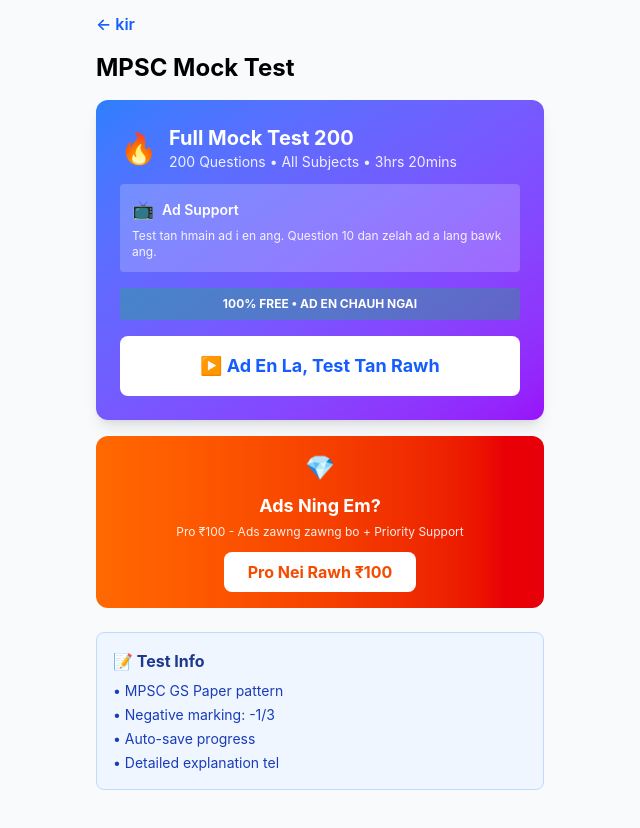
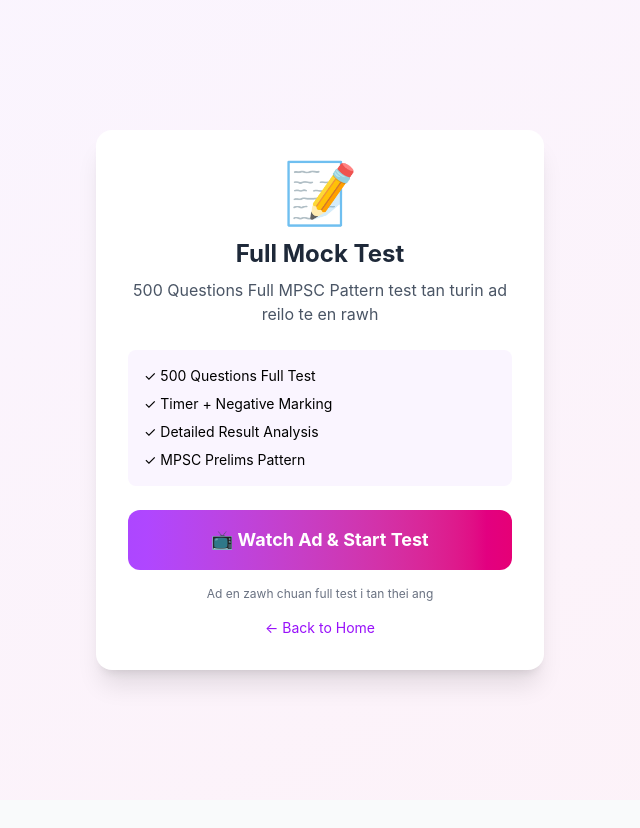
Before and after one commit to tlantea23/mizoprep, a Next.js app: page /mock-test in a window 1280 px wide. Shown: the top 828 px of the page, without its empty margins (320-960 px from the left). After the commit the page ends 800 px from the top, so only its background shows below. Built offline with nearby package versions, Linux system fonts and the light colour scheme.

Commit message:
fix: add trailing slash to fix 308 error

```diff
--- a/app/english/test/page.tsx
+++ b/app/english/test/page.tsx
@@ -1,8 +1,9 @@
 'use client'
+export const dynamic = 'force-static'
 import { useState, useEffect } from 'react'
 import { useRouter } from 'next/navigation'
 import Link from 'next/link'
-import { showInterstitial } from '@/lib/admob'
+import { showInterstitial, showRewardedAd } from '@/lib/admob' // <- rewarded import tel
 import { questions } from './questions'
 
 export default function EnglishTestPage() {
@@ -11,27 +12,32 @@
   const [showAnswer, setShowAnswer] = useState(false)
   const [score, setScore] = useState(0)
   const [completed, setCompleted] = useState(false)
-  const [adWatched, setAdWatched] = useState(false)
-  const [loading, setLoading] = useState(true)
+  const [testUnlocked, setTestUnlocked] = useState(false) // <- Ad en tawh em check na
+  const [loading, setLoading] = useState(false)
   const router = useRouter()
 
-  // Page load apiangin ad en phawt, en zawh chauh test tan
+  // Question 10 apiangin interstitial ad
   useEffect(() => {
-    const loadAd = async () => {
+    if (currentQ > 0 && currentQ % 10 === 0 &&!completed && testUnlocked) {
+      showInterstitial()
+    }
+  }, [currentQ, completed, testUnlocked])
+
+  const handleUnlockTest = async () => {
     setLoading(true)
-      await showInterstitial()
-      setAdWatched(true)
+    try {
+      const rewarded = await showRewardedAd()
+      if (rewarded) {
+        setTestUnlocked(true) // Ad en zo chuan test unlock
+      } else {
+        alert('Ad en zawh i ngai. Test tan turin ad en rawh.')
+      }
+    } catch (error) {
+      alert('Ad load a fail. Internet check la, try leh rawh.')
+    } finally {
       setLoading(false)
     }
-    loadAd()
-  }, [])
-
-  // Question 10 apiangin ad
-  useEffect(() => {
-    if (currentQ > 0 && currentQ % 10 === 0 &&!completed && adWatched) {
-      showInterstitial()
   }
-  }, [currentQ, completed, adWatched])
 
   const handleSelect = (idx: number) => {
     if (showAnswer) return
@@ -63,16 +69,37 @@
     setShowAnswer(false)
     setScore(0)
     setCompleted(false)
+    setTestUnlocked(false) // Restart leh chuan ad en leh ngai
   }
 
-  // Ad en hma chu loading
-  if (loading ||!adWatched) {
+  // Ad la en loh chuan unlock screen
+  if (!testUnlocked) {
     return (
-      <div className="min-h-screen bg-gradient-to-br from-blue-50 to-purple-50 flex items-center justify-center">
-        <div className="text-center">
-          <div className="text-6xl mb-4 animate-pulse">📺</div>
-          <h2 className="text-xl font-bold text-gray-800 mb-2">Loading Test...</h2>
-          <p className="text-gray-600">Ad en zawh hunah test a tan ang</p>
+      <div className="min-h-screen bg-gradient-to-br from-blue-50 to-purple-50 flex items-center justify-center p-4">
+        <div className="bg-white rounded-2xl shadow-xl p-8 max-w-md text-center">
+          <div className="text-6xl mb-4">🎁</div>
+          <h1 className="text-2xl font-bold text-gray-800 mb-2">Free Mock Test</h1>
+          <p className="text-gray-600 mb-6">
+            {questions.length} Questions zawng zawng chhan turin ad reilo te en rawh
+          </p>
+          <div className="bg-blue-50 rounded-lg p-4 mb-6 text-left text-sm">
+            <p className="flex items-center gap-2 mb-2">✓ 100 Questions Full Test</p>
+            <p className="flex items-center gap-2 mb-2">✓ Explanation vek awm</p>
+            <p className="flex items-center gap-2">✓ MPSC Pattern</p>
+          </div>
+          <button
+            onClick={handleUnlockTest}
+            disabled={loading}
+            className="w-full py-4 bg-gradient-to-r from-green-500 to-blue-600 text-white rounded-xl font-bold text-lg disabled:opacity-50 active:scale-95"
+          >
+            {loading? 'Ad loading...' : '📺 Watch Ad & Start Test'}
+          </button>
+          <p className="text-xs text-gray-500 mt-4">
+            Ad en zawh chuan test i tan thei ang
+          </p>
+          <Link href="/english" className="block mt-4 text-blue-600 text-sm">
+            ← Back to English
+          </Link>
         </div>
       </div>
     )
@@ -105,7 +132,7 @@
                 onClick={handleRestart}
                 className="px-6 py-3 bg-blue-600 text-white rounded-lg font-medium active:scale-95"
               >
-                Retry Test
+                Retry Test - Watch Ad Again
               </button>
               <Link href="/english" className="px-6 py-3 bg-gray-600 text-white rounded-lg font-medium active:scale-95">
                 Back to English
--- a/app/mock-test/page.tsx
+++ b/app/mock-test/page.tsx
@@ -1,83 +1,291 @@
 'use client'
+export const dynamic = 'force-static'
 import { useState, useEffect } from 'react'
-import { showInterstitial } from '@/lib/admob'
 import { useRouter } from 'next/navigation'
 import Link from 'next/link'
+import { showInterstitial, showRewardedAd } from '@/lib/admob'
+import { MOCK_QUESTIONS as questions } from './questions' // <- Hei hi thlak
 
 export default function MockTestPage() {
-  const [adLoading, setAdLoading] = useState(false)
+  const [currentQ, setCurrentQ] = useState(0)
+  const [selected, setSelected] = useState<number | null>(null)
+  const [showAnswer, setShowAnswer] = useState(false)
+  const [score, setScore] = useState(0)
+  const [completed, setCompleted] = useState(false)
+  const [testUnlocked, setTestUnlocked] = useState(false)
+  const [loading, setLoading] = useState(false)
   const router = useRouter()
 
-  const startFullTest = async () => {
-    setAdLoading(true)
-    await showInterstitial() // Test tan hmain ad en phawt
-    setAdLoading(false)
-    router.push('/mock-test/full')
+  // Question 10 apiangin interstitial ad
+  useEffect(() => {
+    if (currentQ > 0 && currentQ % 10 === 0 &&!completed && testUnlocked) {
+      showInterstitial()
+    }
+  }, [currentQ, completed, testUnlocked])
+
+  const handleUnlockTest = async () => {
+    setLoading(true)
+    try {
+      const rewarded = await showRewardedAd()
+      if (rewarded) {
+        setTestUnlocked(true)
+      } else {
+        alert('Ad en zawh i ngai. Full test tan turin ad en rawh.')
+      }
+    } catch (error) {
+      alert('Ad load a fail. Internet check la, try leh rawh.')
+    } finally {
+      setLoading(false)
+    }
   }
 
+  const handleSelect = (idx: number) => {
+    if (showAnswer) return
+    setSelected(idx)
+  }
+
+  const handleCheck = () => {
+    if (selected === null) return
+    setShowAnswer(true)
+    if (selected === questions[currentQ].answer) { // <- correct -> answer
+      setScore(score + 1)
+    }
+  }
+
+  const handleNext = () => {
+    if (currentQ < questions.length - 1) {
+      setCurrentQ(currentQ + 1)
+      setSelected(null)
+      setShowAnswer(false)
+    } else {
+      setCompleted(true)
+    }
+  }
+
+  const handleRestart = async () => {
+    await showInterstitial()
+    setCurrentQ(0)
+    setSelected(null)
+    setShowAnswer(false)
+    setScore(0)
+    setCompleted(false)
+    setTestUnlocked(false)
+  }
+
+  // Ad la en loh chuan unlock screen
+  if (!testUnlocked) {
     return (
-    <div className="min-h-screen bg-gray-50 p-3 pb-20">
-      <div className="max-w-md mx-auto">
-        <div className="flex items-center justify-between mb-4">
-          <Link href="/" className="text-blue-600 font-semibold">← kir</Link>
+      <div className="min-h-screen bg-gradient-to-br from-purple-50 to-pink-50 flex items-center justify-center p-4">
+        <div className="bg-white rounded-2xl shadow-xl p-8 max-w-md text-center">
+          <div className="text-6xl mb-4">📝</div>
+          <h1 className="text-2xl font-bold text-gray-800 mb-2">Full Mock Test</h1>
+          <p className="text-gray-600 mb-6">
+            {questions.length} Questions Full MPSC Pattern test tan turin ad reilo te en rawh
+          </p>
+          <div className="bg-purple-50 rounded-lg p-4 mb-6 text-left text-sm">
+            <p className="flex items-center gap-2 mb-2">✓ {questions.length} Questions Full Test</p>
+            <p className="flex items-center gap-2 mb-2">✓ Timer + Negative Marking</p>
+            <p className="flex items-center gap-2 mb-2">✓ Detailed Result Analysis</p>
+            <p className="flex items-center gap-2">✓ MPSC Prelims Pattern</p>
           </div>
-
-        <h1 className="text-2xl font-bold mb-4">MPSC Mock Test</h1>
-
-        {/* Full Mock Test 200 - FREE, Ad en a ngai */}
-        <div className="bg-gradient-to-br from-blue-500 to-purple-600 rounded-xl p-6 text-white mb-4 shadow-lg">
-          <div className="flex items-center gap-3 mb-3">
-            <span className="text-3xl">🔥</span>
-            <div>
-              <h2 className="font-bold text-xl">Full Mock Test 200</h2>
-              <p className="text-sm opacity-90">200 Questions • All Subjects • 3hrs 20mins</p>
+          <button
+            onClick={handleUnlockTest}
+            disabled={loading}
+            className="w-full py-4 bg-gradient-to-r from-purple-500 to-pink-600 text-white rounded-xl font-bold text-lg disabled:opacity-50 active:scale-95"
+          >
+            {loading? 'Ad loading...' : '📺 Watch Ad & Start Test'}
+          </button>
+          <p className="text-xs text-gray-500 mt-4">
+            Ad en zawh chuan full test i tan thei ang
+          </p>
+          <Link href="/" className="block mt-4 text-purple-600 text-sm">
+            ← Back to Home
+          </Link>
         </div>
       </div>
+    )
+  }
 
-          <div className="bg-white/20 text-sm p-3 rounded mb-4">
-            <div className="flex items-center gap-2 mb-1">
-              <span className="text-lg">📺</span>
-              <span className="font-semibold">Ad Support</span>
+  if (completed) {
+    const percentage = ((score / questions.length) * 100).toFixed(1)
+    const wrong = questions.length - score
+
+    return (
+      <div className="min-h-screen bg-gradient-to-br from-green-50 to-blue-50 p-4">
+        <div className="max-w-2xl mx-auto pt-20">
+          <div className="bg-white rounded-xl shadow-lg p-8 text-center">
+            <div className="text-6xl mb-4">
+              {score >= 160? '🏆' : score >= 120? '🎉' : score >= 80? '👍' : '💪'}
             </div>
-            <p className="text-xs opacity-90">Test tan hmain ad i en ang. Question 10 dan zelah ad a lang bawk ang.</p>
+            <h1 className="text-3xl font-bold text-gray-800 mb-2">Mock Test Completed!</h1>
+            <p className="text-xl text-gray-600 mb-6">
+              Your Score: <span className="font-bold text-purple-600">{score}/{questions.length}</span>
+            </p>
+            <p className="text-lg text-gray-700 mb-8">
+              {score >= 160? 'Outstanding! 🌟 MPSC Topper Level!' :
+               score >= 120? 'Excellent! 👍 Mains Qualified!' :
+               score >= 80? 'Good Job! 😊 Prelims Pass!' :
+               score >= 60? 'Average - Practice More! 💪' : 'Need More Study! 📚'}
+            </p>
+            <div className="bg-purple-50 rounded-lg p-4 mb-6 text-left">
+              <h3 className="font-bold text-purple-900 mb-3">Result Analysis:</h3>
+              <div className="grid grid-cols-2 gap-3 text-sm">
+                <div>
+                  <p className="text-gray-600">Percentage</p>
+                  <p className="font-bold text-lg">{percentage}%</p>
                 </div>
-
-          <div className="bg-green-500/30 text-xs px-3 py-2 rounded mb-4 text-center font-bold">
-            100% FREE • AD EN CHAUH NGAI
+                <div>
+                  <p className="text-gray-600">Correct</p>
+                  <p className="font-bold text-lg text-green-600">{score}</p>
                 </div>
-
+                <div>
+                  <p className="text-gray-600">Wrong</p>
+                  <p className="font-bold text-lg text-red-600">{wrong}</p>
+                </div>
+                <div>
+                  <p className="text-gray-600">Attempted</p>
+                  <p className="font-bold text-lg">{questions.length}</p>
+                </div>
+              </div>
+            </div>
+            <div className="flex gap-4 justify-center">
               <button
-            onClick={startFullTest}
-            disabled={adLoading}
-            className="w-full bg-white text-blue-600 py-4 rounded-lg font-bold text-lg active:scale-95 disabled:opacity-70"
+                onClick={handleRestart}
+                className="px-6 py-3 bg-purple-600 text-white rounded-lg font-medium active:scale-95"
               >
-            {adLoading ? 'Ad Loading...' : '▶️ Ad En La, Test Tan Rawh'}
+                Retry - Watch Ad Again
               </button>
-        </div>
-
-        {/* Pro Banner */}
-        <div className="bg-gradient-to-r from-orange-500 to-red-600 rounded-xl p-4 text-white text-center">
-          <div className="text-2xl mb-2">💎</div>
-          <h3 className="font-bold text-lg mb-1">Ads Ning Em?</h3>
-          <p className="text-xs opacity-90 mb-3">Pro ₹100 - Ads zawng zawng bo + Priority Support</p>
-          <Link href="/premium">
-            <button className="bg-white text-orange-600 px-6 py-2 rounded-lg font-bold active:scale-95">
-              Pro Nei Rawh ₹100
-            </button>
+              <Link href="/" className="px-6 py-3 bg-gray-600 text-white rounded-lg font-medium active:scale-95">
+                Back to Home
               </Link>
             </div>
-
-        {/* Info */}
-        <div className="mt-6 bg-blue-50 border border-blue-200 rounded-lg p-4">
-          <h3 className="font-bold text-blue-900 mb-2">📝 Test Info</h3>
-          <ul className="text-sm text-blue-800 space-y-1">
-            <li>• MPSC GS Paper pattern</li>
-            <li>• Negative marking: -1/3</li>
-            <li>• Auto-save progress</li>
-            <li>• Detailed explanation tel</li>
-          </ul>
           </div>
         </div>
       </div>
     )
   }
+
+  const q = questions[currentQ]
+
+  return (
+    <div className="min-h-screen bg-gradient-to-br from-slate-50 to-purple-50">
+      <div className="bg-white shadow-sm border-b sticky top-0 z-10">
+        <div className="max-w-4xl mx-auto px-4 py-4">
+          <div className="flex items-center justify-between">
+            <Link href="/" className="text-purple-600 font-medium">← Back</Link>
+            <h1 className="text-lg font-bold text-gray-900">MPSC Mock Test</h1>
+            <div className="bg-green-500 text-white px-3 py-1 rounded-full text-xs font-bold">
+              FREE
+            </div>
+          </div>
+        </div>
+      </div>
+
+      <div className="max-w-3xl mx-auto px-4 pt-4">
+        <div className="bg-yellow-50 border-yellow-200 rounded-lg p-3 text-xs text-gray-700">
+          <strong>Disclaimer:</strong> Practice questions only. Mizo Prep is not affiliated with MPSC, UPSC or any Govt entity.
+        </div>
+      </div>
+
+      <div className="max-w-3xl mx-auto px-4 py-6">
+        <div className="bg-white rounded-xl shadow-lg p-6 md:p-8">
+          <div className="mb-6">
+            <div className="flex items-center justify-between mb-4">
+              <span className="text-sm font-medium text-purple-600 bg-purple-50 px-3 py-1 rounded-full">
+                Question {currentQ + 1} of {questions.length}
+              </span>
+              <span className="text-xs text-gray-500 bg-gray-100 px-3 py-1 rounded-full">
+                {q.subject}
+              </span>
+            </div>
+            <h2 className="text-xl md:text-2xl font-semibold text-gray-800 leading-relaxed">
+              {q.question}
+            </h2>
+          </div>
+
+          <div className="space-y-3 mb-6">
+            {q.options.map((option, idx) => {
+              const isSelected = selected === idx
+              const isCorrect = idx === q.answer // <- correct -> answer
+              const showCorrect = showAnswer && isCorrect
+              const showWrong = showAnswer && isSelected &&!isCorrect
+
+              return (
+                <button
+                  key={idx}
+                  onClick={() => handleSelect(idx)}
+                  disabled={showAnswer}
+                  className={`w-full text-left p-4 rounded-lg border-2 transition-all ${
+                    showCorrect
+            ? 'border-green-500 bg-green-50'
+                      : showWrong
+            ? 'border-red-500 bg-red-50'
+                      : isSelected
+            ? 'border-purple-500 bg-purple-50'
+                      : 'border-gray-200 hover:border-purple-300 bg-white'
+                  } ${showAnswer? 'cursor-not-allowed' : 'cursor-pointer active:scale-98'}`}
+                >
+                  <div className="flex items-center gap-3">
+                    <div className={`w-8 h-8 rounded-full flex items-center justify-center font-bold text-sm ${
+                      showCorrect
+              ? 'bg-green-500 text-white'
+                        : showWrong
+              ? 'bg-red-500 text-white'
+                        : isSelected
+              ? 'bg-purple-500 text-white'
+                        : 'bg-gray-200 text-gray-600'
+                    }`}>
+                      {String.fromCharCode(65 + idx)}
+                    </div>
+                    <span className="text-gray-800">{option}</span>
+                  </div>
+                </button>
+              )
+            })}
+          </div>
+
+          {showAnswer && q.explanation && (
+            <div className="mb-6 p-4 bg-purple-50 border-l-4 border-purple-500 rounded">
+              <h3 className="font-bold text-purple-900 mb-2">📖 Explanation:</h3>
+              <div className="text-gray-700 leading-relaxed">
+                {q.explanation}
+              </div>
+            </div>
+          )}
+
+          <div className="flex gap-3">
+            {!showAnswer? (
+              <button
+                onClick={handleCheck}
+                disabled={selected === null}
+                className="flex-1 py-3 bg-purple-600 text-white rounded-lg font-medium disabled:bg-gray-300 disabled:cursor-not-allowed active:scale-95"
+              >
+                Check Answer
+              </button>
+            ) : (
+              <button
+                onClick={handleNext}
+                className="flex-1 py-3 bg-green-600 text-white rounded-lg font-medium active:scale-95"
+              >
+                {currentQ < questions.length - 1? 'Next Question →' : 'Finish Test'}
+              </button>
+            )}
+          </div>
+        </div>
+
+        <div className="mt-6 bg-white rounded-lg shadow p-4">
+          <div className="flex items-center justify-between text-sm mb-2">
+            <span className="text-gray-600">Score: {score}/{questions.length}</span>
+            <span className="text-gray-600">{((score / questions.length) * 100).toFixed(0)}%</span>
+          </div>
+          <div className="w-full bg-gray-200 rounded-full h-2">
+            <div
+              className="bg-purple-600 h-2 rounded-full transition-all"
+              style={{ width: `${((currentQ + 1) / questions.length) * 100}%` }}
+            />
+          </div>
+        </div>
+      </div>
+    </div>
+  )
+}
```
Also changed, not shown: app/premium/page.tsx (+4 -3 lines). Lines whose indentation alone changed are shown as unchanged.
